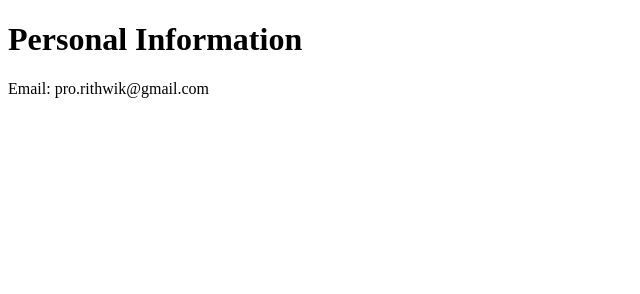
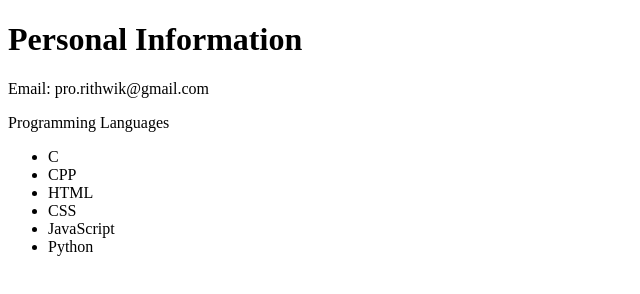
Before and after one commit to pr-rithwik/test_site, a website: page index.html in a window 1280 px wide. Shown: the whole page, without its empty margins (0-640 px from the left). Drawn offline with Linux system fonts and the light colour scheme.

Commit message:
added programming languages to practive list elements

```diff
--- a/index.html
+++ b/index.html
@@ -8,5 +8,17 @@
 <body>
 <h1>Personal Information</h1>
 <p> Email: pro.rithwik@gmail.com</p>
+<div>
+	Programming Languages
+	<ul>
+		<li>C</li>
+		<li>CPP</li>
+		<li>HTML</li>
+		<li>CSS</li>
+		<li>JavaScript</li>
+		<li>Python</li>
+
+	</ul>
+</div>
 </body>
 </html>
```
